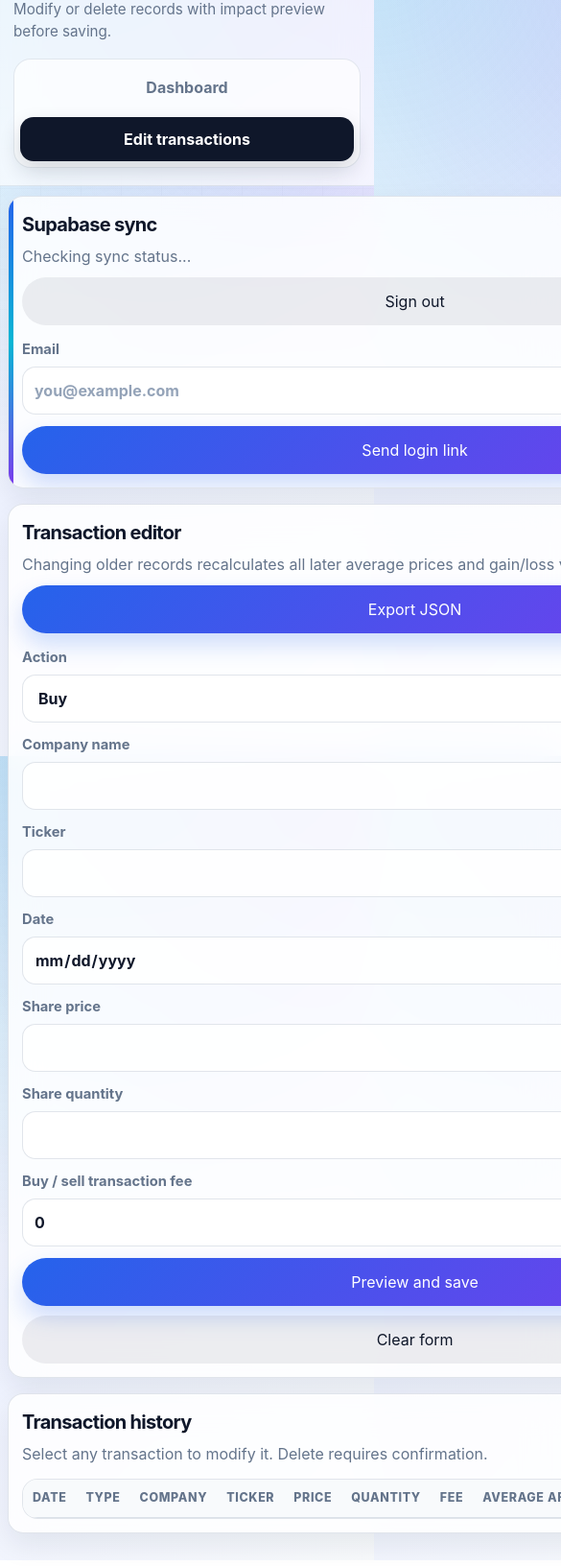
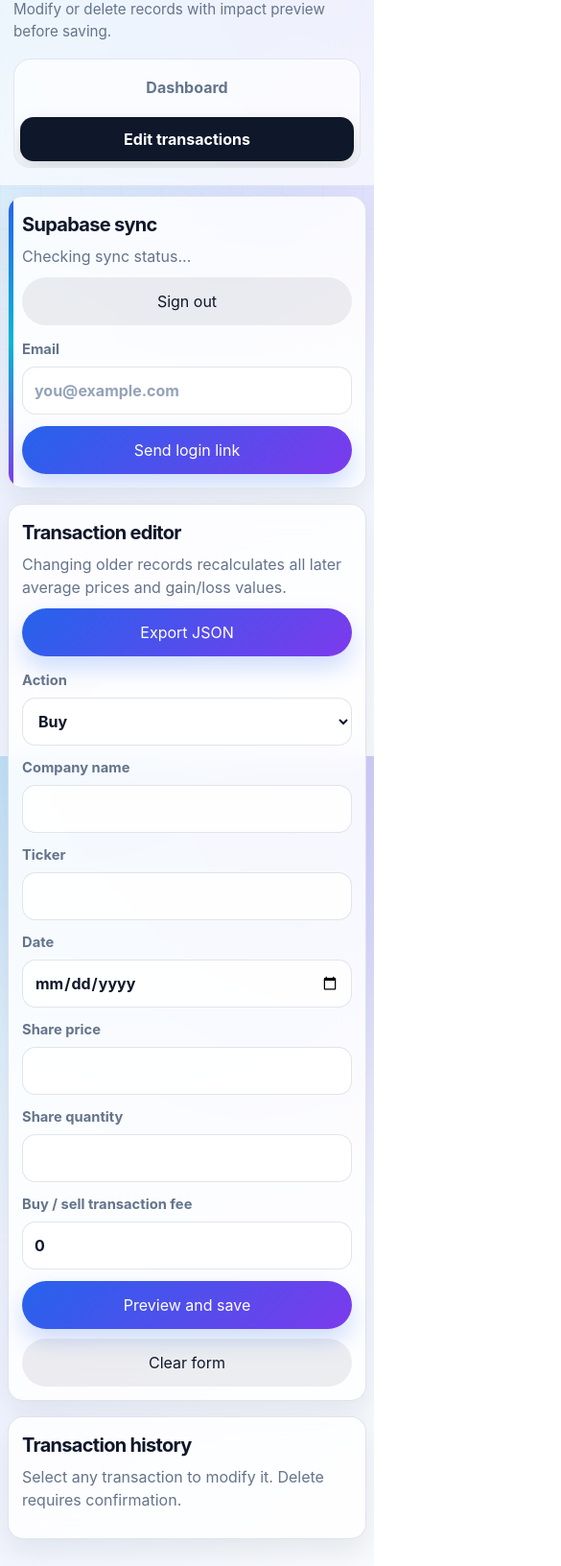
Before and after one commit to GregoireColombet/gain-loss-tracker, a plain HTML site: page edit.html in a window 390 px wide. Shown: the part 56-1688 px from the top of the page at 96% size, 585 px wide, since content can reach past the window. Drawn offline with Linux system fonts and the light colour scheme; a script that the page names is missing.

Commit message:
Add files via upload

```diff
--- a/css/style.css
+++ b/css/style.css
@@ -816,7 +816,7 @@ tbody tr:hover {
   align-items: end;
   display: grid;
   gap: 1rem;
-  grid-template-columns: minmax(280px, 0.9fr) minmax(320px, 1.4fr);
+  grid-template-columns: minmax(280px, 0.85fr) minmax(180px, 0.55fr) minmax(320px, 1.4fr);
   margin-bottom: 1rem;
 }
 
@@ -826,9 +826,16 @@ tbody tr:hover {
   border-radius: 18px;
   display: grid;
   gap: 0.35rem;
-  grid-template-columns: repeat(4, 1fr);
   margin: 0;
   padding: 0.45rem;
+}
+
+.period-control {
+  grid-template-columns: repeat(4, 1fr);
+}
+
+.display-unit-control {
+  grid-template-columns: repeat(2, 1fr);
 }
 
 .segmented-control legend {
@@ -904,7 +911,8 @@ tbody tr:hover {
     gap: 0.8rem;
   }
 
-  .segmented-control {
+  .period-control,
+  .display-unit-control {
     grid-template-columns: repeat(2, 1fr);
   }
 
@@ -916,3 +924,222 @@ tbody tr:hover {
     width: 100%;
   }
 }
+
+/* Width safety patch: page never scrolls horizontally; only the graph may scroll. */
+html,
+body {
+  max-width: 100%;
+  overflow-x: hidden;
+}
+
+body,
+.page-header,
+.layout-container,
+.panel,
+.summary-grid,
+.company-list,
+.company-card,
+.section-header,
+.form-grid,
+.chart-controls,
+.date-range-controls,
+.break-even-form,
+.break-even-row,
+.manual-price-form,
+.auth-form,
+.table-scroll-wrapper {
+  min-width: 0;
+}
+
+.page-header,
+.section-header,
+.company-card-header,
+.button-row,
+.form-actions,
+.break-even-actions,
+.dialog-actions,
+.auth-form {
+  max-width: 100%;
+  flex-wrap: wrap;
+}
+
+.layout-container {
+  width: min(100%, 1220px);
+  max-width: 100%;
+  overflow-x: hidden;
+}
+
+.panel,
+.summary-card,
+.company-card {
+  max-width: 100%;
+  overflow-wrap: anywhere;
+}
+
+.page-navigation {
+  max-width: 100%;
+  overflow: hidden;
+}
+
+.page-navigation a,
+button,
+.import-label,
+input,
+select {
+  max-width: 100%;
+}
+
+/* Only the graph keeps horizontal scrolling. */
+.chart-scroll-wrapper {
+  max-width: 100%;
+  overflow-x: auto;
+  overflow-y: hidden;
+}
+
+.chart-scroll-wrapper canvas {
+  width: max(100%, 760px);
+  max-width: none;
+}
+
+/* Tables must fit the page width. They wrap on laptop/tablet instead of widening the page. */
+.table-scroll-wrapper {
+  overflow-x: hidden;
+  max-width: 100%;
+}
+
+table {
+  min-width: 0;
+  table-layout: fixed;
+  width: 100%;
+}
+
+th,
+td {
+  overflow-wrap: anywhere;
+  word-break: break-word;
+  white-space: normal;
+}
+
+.table-actions {
+  flex-wrap: wrap;
+}
+
+.table-actions button {
+  min-width: 0;
+  padding-inline: 12px;
+}
+
+@media (max-width: 900px) {
+  .page-header {
+    align-items: stretch;
+  }
+
+  .page-navigation {
+    display: grid;
+    grid-template-columns: repeat(2, minmax(0, 1fr));
+    width: 100%;
+  }
+
+  .chart-scroll-wrapper canvas {
+    width: 680px;
+  }
+
+  /* Mobile-friendly transaction table: convert rows to cards, no horizontal scroll. */
+  .table-scroll-wrapper table,
+  .table-scroll-wrapper thead,
+  .table-scroll-wrapper tbody,
+  .table-scroll-wrapper th,
+  .table-scroll-wrapper td,
+  .table-scroll-wrapper tr {
+    display: block;
+    width: 100%;
+  }
+
+  .table-scroll-wrapper thead {
+    clip: rect(0 0 0 0);
+    height: 1px;
+    margin: -1px;
+    overflow: hidden;
+    position: absolute;
+    white-space: nowrap;
+    width: 1px;
+  }
+
+  .table-scroll-wrapper table {
+    background: transparent;
+    border: 0;
+    border-radius: 0;
+  }
+
+  .table-scroll-wrapper tbody {
+    display: grid;
+    gap: 12px;
+  }
+
+  .table-scroll-wrapper tr {
+    background: rgba(255, 255, 255, 0.78);
+    border: 1px solid var(--border-color);
+    border-radius: 16px;
+    box-shadow: var(--soft-shadow);
+    overflow: hidden;
+  }
+
+  .table-scroll-wrapper td {
+    align-items: start;
+    border-bottom: 1px solid var(--border-color);
+    display: grid;
+    gap: 8px;
+    grid-template-columns: minmax(92px, 0.42fr) minmax(0, 1fr);
+    padding: 10px 12px;
+    text-align: right;
+    white-space: normal;
+  }
+
+  .table-scroll-wrapper td::before {
+    color: var(--muted-text-color);
+    content: attr(data-label);
+    font-size: 0.76rem;
+    font-weight: 800;
+    letter-spacing: 0.05em;
+    text-align: left;
+    text-transform: uppercase;
+  }
+
+  .table-scroll-wrapper td:last-child {
+    border-bottom: 0;
+  }
+
+  .table-actions {
+    justify-content: stretch;
+  }
+
+  .table-actions button {
+    width: 100%;
+  }
+}
+
+@media (max-width: 720px) {
+  .layout-container {
+    padding-inline: 12px;
+  }
+
+  .chart-scroll-wrapper canvas {
+    width: 620px;
+    min-width: 620px;
+  }
+}
+
+@media (max-width: 420px) {
+  .page-navigation {
+    grid-template-columns: 1fr;
+  }
+
+  .layout-container {
+    padding-inline: 8px;
+  }
+
+  .chart-scroll-wrapper canvas {
+    width: 560px;
+    min-width: 560px;
+  }
+}
```
